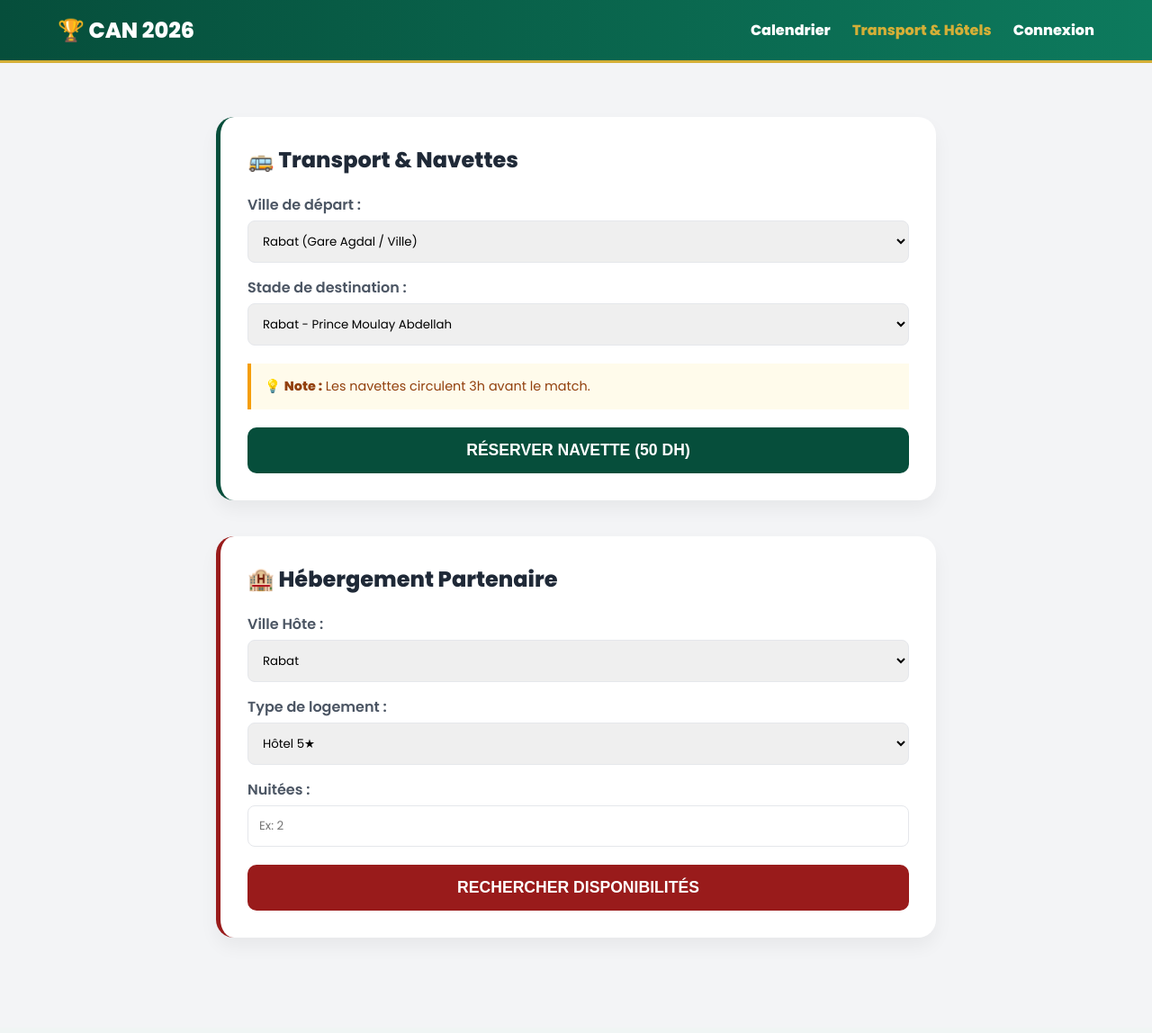
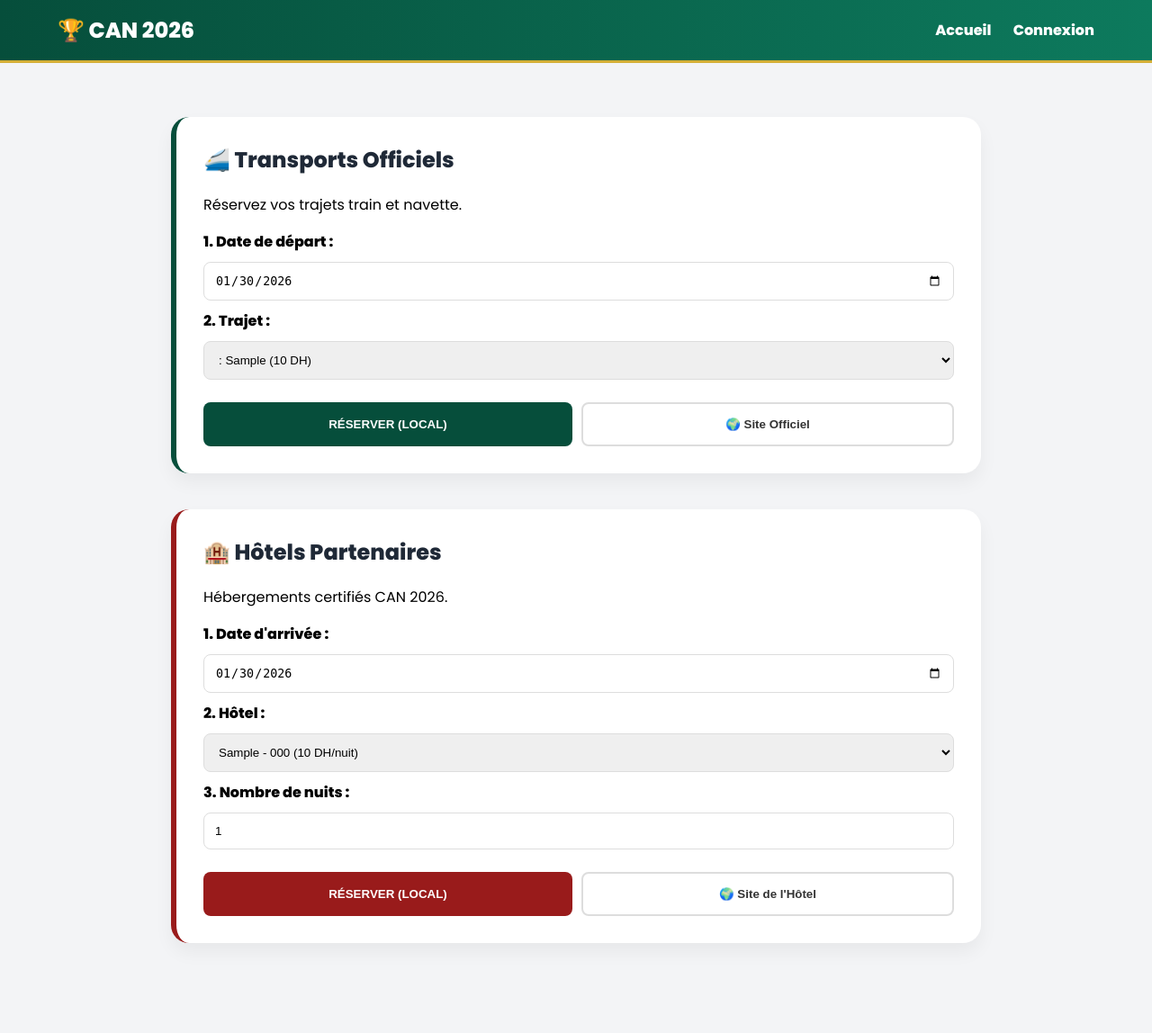
Before and after one commit to imaneelaroui12/MatchHub-CAN2026, a PHP site: page /services.php in a window 1280 px wide. Shown: the whole page at 90% size. Before the commit the page ends 1042 px from the top, so only its background shows below. Run offline with PHP 8.4, Linux system fonts and the light colour scheme; tables that the repository leaves empty or names only in its code hold one stand-in row (values such as "Sample post").

Commit message:
Finalisation: Base de données réaliste, vrais hotels et deep linking

```diff
--- a/services.php
+++ b/services.php
@@ -1,30 +1,52 @@
 <?php
-/* FICHIER : services.php */
+/* FICHIER : services.php (VERSION FINALE : Sites Officiels Uniquement) */
 session_start();
 require_once 'config/db.php';
 
-$msg_transport = "";
-$msg_hotel = "";
+$message = "";
 
-// TRAITEMENT DES FORMULAIRES
+// 1. TRAITEMENT PHP (Sauvegarde Locale pour ta note)
 if ($_SERVER['REQUEST_METHOD'] === 'POST') {
+    if (!isset($_SESSION['user_id'])) { header("Location: login.php"); exit; }
+    $id_user = $_SESSION['user_id'];
 
-    // Si on n'est pas connecté, on redirige vers le login
-    if (!isset($_SESSION['user_id'])) {
-        header("Location: login.php");
-        exit;
+    // On récupère la date
+    $date_resa = isset($_POST['date_resa']) ? $_POST['date_resa'] : date('Y-m-d');
+
+    // Cas Transport
+    if (isset($_POST['btn_transport'])) {
+        $id_trans = $_POST['transport_id'];
+        $stmt = $pdo->prepare("SELECT * FROM transports WHERE id_transport = ?");
+        $stmt->execute([$id_trans]);
+        $transport = $stmt->fetch();
+        if ($transport) {
+            $details = $transport['type'] . " - " . $transport['trajet'] . " ($date_resa)";
+            $sql = "INSERT INTO reservations_services (id_user, type_service, details, prix_total) VALUES (?, 'transport', ?, ?)";
+            $pdo->prepare($sql)->execute([$id_user, $details, $transport['prix']]);
+            $message = "<div class='alert success'>✅ Réservation Transport enregistrée !</div>";
+        }
     }
 
-    // Cas 1 : Réservation Transport
-    if (isset($_POST['btn_transport'])) {
-        $msg_transport = "<div style='background:#dcfce7; color:#166534; padding:15px; border-radius:10px; margin-bottom:15px;'>✅ Navette réservée avec succès ! (Simulation)</div>";
-    }
-
-    // Cas 2 : Recherche Hôtel
+    // Cas Hôtel
     if (isset($_POST['btn_hotel'])) {
-        $msg_hotel = "<div style='background:#dbeafe; color:#1e40af; padding:15px; border-radius:10px; margin-bottom:15px;'>ℹ️ Recherche effectuée : 3 Hôtels trouvés. (Simulation)</div>";
+        $id_hotel = $_POST['hotel_id'];
+        $nuits = $_POST['nuits'];
+        $stmt = $pdo->prepare("SELECT * FROM hotels WHERE id_hotel = ?");
+        $stmt->execute([$id_hotel]);
+        $hotel = $stmt->fetch();
+        if ($hotel) {
+            $prix_total = $hotel['prix_nuit'] * $nuits;
+            $details = "Hôtel : " . $hotel['nom_hotel'] . " ($nuits nuits le $date_resa)";
+            $sql = "INSERT INTO reservations_services (id_user, type_service, details, prix_total) VALUES (?, 'hotel', ?, ?)";
+            $pdo->prepare($sql)->execute([$id_user, $details, $prix_total]);
+            $message = "<div class='alert success'>✅ Réservation Hôtel enregistrée !</div>";
+        }
     }
 }
+
+// Récupération des données BDD
+$transports = $pdo->query("SELECT * FROM transports")->fetchAll();
+$hotels = $pdo->query("SELECT * FROM hotels ORDER BY ville")->fetchAll();
 ?>
 
 <!DOCTYPE html>
@@ -38,17 +60,22 @@ if ($_SERVER['REQUEST_METHOD'] === 'POST') {
         body { font-family: 'Poppins', sans-serif; background-color: #f3f4f6; margin: 0; }
         nav { background: linear-gradient(90deg, #064e3b 0%, #0d7a5d 100%); color: white; padding: 1rem 5%; display: flex; justify-content: space-between; align-items: center; border-bottom: 3px solid var(--gold); }
         .nav-links a { color: white; text-decoration: none; margin-left: 20px; font-weight: bold; }
-        .container { max-width: 800px; margin: 40px auto; padding: 20px; }
-        .service-card { background: white; padding: 30px; border-radius: 20px; box-shadow: 0 10px 20px rgba(0,0,0,0.05); margin-bottom: 40px; border-left: 5px solid var(--maroc-vert); }
-        .service-card h2 { margin-top: 0; color: #1f2937; }
-        label { display: block; margin-top: 15px; font-weight: 600; color: #4b5563; }
-        select, input { width: 100%; padding: 12px; margin-top: 5px; border: 1px solid #e5e7eb; border-radius: 8px; font-family: inherit; box-sizing: border-box;}
-        .btn-service { width: 100%; padding: 15px; border: none; border-radius: 10px; font-weight: bold; cursor: pointer; margin-top: 20px; font-size: 1.1rem; transition: 0.3s; color: white; }
-        .btn-transport { background: #064e3b; }
-        .btn-transport:hover { background: #047857; }
-        .btn-hotel { background: #991b1b; }
-        .btn-hotel:hover { background: #7f1d1d; }
-        .note { background: #fffbeb; border-left: 4px solid #f59e0b; padding: 15px; margin-top: 20px; font-size: 0.9rem; color: #92400e; }
+        .container { max-width: 900px; margin: 40px auto; padding: 20px; }
+        .service-card { background: white; padding: 30px; border-radius: 20px; box-shadow: 0 10px 20px rgba(0,0,0,0.05); margin-bottom: 40px; border-left: 6px solid var(--maroc-vert); }
+        h2 { margin-top: 0; color: #1f2937; }
+        select, input { width: 100%; padding: 12px; margin: 10px 0; border: 1px solid #ddd; border-radius: 8px; box-sizing: border-box; }
+
+        .btn-group { display: flex; gap: 10px; margin-top: 15px; }
+        .btn-reserve { flex: 1; padding: 15px; border: none; border-radius: 8px; font-weight: bold; cursor: pointer; color: white; transition:0.3s; }
+        .btn-transport { background: var(--maroc-vert); }
+        .btn-hotel { background: var(--maroc-rouge); }
+
+        /* Bouton Site Officiel */
+        .btn-real { flex: 1; padding: 15px; background: white; border: 2px solid #ddd; border-radius: 8px; font-weight: bold; text-decoration: none; color: #333; text-align: center; cursor: pointer; transition:0.3s; }
+        .btn-real:hover { background: #eee; border-color: #999; }
+
+        .alert { padding: 15px; border-radius: 10px; margin-bottom: 20px; text-align: center; font-weight: bold; }
+        .success { background: #dcfce7; color: #166534; }
     </style>
 </head>
 <body>
@@ -56,10 +83,9 @@ if ($_SERVER['REQUEST_METHOD'] === 'POST') {
 <nav>
     <div style="font-size: 1.5rem; font-weight: 800;">🏆 CAN 2026</div>
     <div class="nav-links">
-        <a href="index.php">Calendrier</a>
-        <a href="services.php" style="color:var(--gold)">Transport & Hôtels</a>
+        <a href="index.php">Accueil</a>
         <?php if(isset($_SESSION['user_id'])): ?>
-            <a href="logout.php">Déconnexion</a>
+            <a href="logout.php">Déco</a>
         <?php else: ?>
             <a href="login.php">Connexion</a>
         <?php endif; ?>
@@ -67,48 +93,84 @@ if ($_SERVER['REQUEST_METHOD'] === 'POST') {
 </nav>
 
 <div class="container">
+    <?= $message ?>
+
     <div class="service-card">
-        <h2>🚌 Transport & Navettes</h2>
-        <?= $msg_transport ?>
+        <h2>🚄 Transports Officiels</h2>
+        <p>Réservez vos trajets train et navette.</p>
         <form method="POST">
-            <label>Ville de départ :</label>
-            <select name="depart">
-                <option>Rabat (Gare Agdal / Ville)</option>
-                <option>Casablanca (Gare Voyageurs)</option>
-                <option>Aéroport Mohammed V</option>
+            <label><strong>1. Date de départ :</strong></label>
+            <input type="date" name="date_resa" id="dateTransport" required>
+
+            <label><strong>2. Trajet :</strong></label>
+            <select name="transport_id" id="selectTransport" required>
+                <?php foreach($transports as $t): ?>
+                    <option value="<?= $t['id_transport'] ?>" data-url="<?= $t['lien'] ?>">
+                        <?= $t['type'] ?> : <?= $t['trajet'] ?> (<?= $t['prix'] ?> DH)
+                    </option>
+                <?php endforeach; ?>
             </select>
-            <label>Stade de destination :</label>
-            <select name="destination">
-                <option>Rabat - Prince Moulay Abdellah</option>
-                <option>Casablanca - Stade Mohammed V</option>
-            </select>
-            <div class="note">💡 <strong>Note :</strong> Les navettes circulent 3h avant le match.</div>
-            <button type="submit" name="btn_transport" class="btn-service btn-transport">RÉSERVER NAVETTE (50 DH)</button>
+
+            <div class="btn-group">
+                <button type="submit" name="btn_transport" class="btn-reserve btn-transport">RÉSERVER (LOCAL)</button>
+                <button type="button" onclick="goToRealSite('selectTransport')" class="btn-real">🌍 Site Officiel</button>
+            </div>
         </form>
     </div>
 
     <div class="service-card" style="border-left-color: var(--maroc-rouge);">
-        <h2>🏨 Hébergement Partenaire</h2>
-        <?= $msg_hotel ?>
+        <h2>🏨 Hôtels Partenaires</h2>
+        <p>Hébergements certifiés CAN 2026.</p>
         <form method="POST">
-            <label>Ville Hôte :</label>
-            <select name="ville">
-                <option>Rabat</option>
-                <option>Casablanca</option>
-                <option>Marrakech</option>
+            <label><strong>1. Date d'arrivée :</strong></label>
+            <input type="date" name="date_resa" id="dateHotel" required>
+
+            <label><strong>2. Hôtel :</strong></label>
+            <select name="hotel_id" id="selectHotel" required>
+                <?php foreach($hotels as $h): ?>
+                    <option value="<?= $h['id_hotel'] ?>" data-url="<?= $h['lien'] ?>">
+                        <?= $h['ville'] ?> - <?= $h['nom_hotel'] ?> (<?= $h['prix_nuit'] ?> DH/nuit)
+                    </option>
+                <?php endforeach; ?>
             </select>
-            <label>Type de logement :</label>
-            <select name="type">
-                <option>Hôtel 5★</option>
-                <option>Hôtel 4★</option>
-                <option>Appart'Hôtel</option>
-            </select>
-            <label>Nuitées :</label>
-            <input type="number" name="nuits" placeholder="Ex: 2" min="1">
-            <button type="submit" name="btn_hotel" class="btn-service btn-hotel">RECHERCHER DISPONIBILITÉS</button>
+
+            <label><strong>3. Nombre de nuits :</strong></label>
+            <input type="number" name="nuits" value="1" min="1" required>
+
+            <div class="btn-group">
+                <button type="submit" name="btn_hotel" class="btn-reserve btn-hotel">RÉSERVER (LOCAL)</button>
+                <button type="button" onclick="goToRealSite('selectHotel')" class="btn-real">🌍 Site de l'Hôtel</button>
+            </div>
         </form>
     </div>
 </div>
 
+<script>
+    // Initialisation de la date d'aujourd'hui
+    let today = new Date().toISOString().split('T')[0];
+    document.getElementById("dateTransport").value = today;
+    document.getElementById("dateHotel").value = today;
+
+    /**
+     * FONCTION UNIQUE ET SIMPLE
+     * Elle ne calcule rien. Elle ouvre juste le lien stocké dans la base de données.
+     * Fini Booking.com !
+     */
+    function goToRealSite(selectId) {
+        // 1. On trouve le menu déroulant (Select)
+        let select = document.getElementById(selectId);
+
+        // 2. On récupère le lien caché dans l'option sélectionnée (data-url)
+        let url = select.options[select.selectedIndex].getAttribute("data-url");
+
+        // 3. On ouvre le lien
+        if(url && url !== '#' && url !== '') {
+            window.open(url, '_blank');
+        } else {
+            alert("Lien officiel non disponible.");
+        }
+    }
+</script>
+
 </body>
 </html>
```
Also changed, not shown: index.php (+52 -61 lines), inscription.php (+19 -51 lines), login.php (+27 -25 lines).
